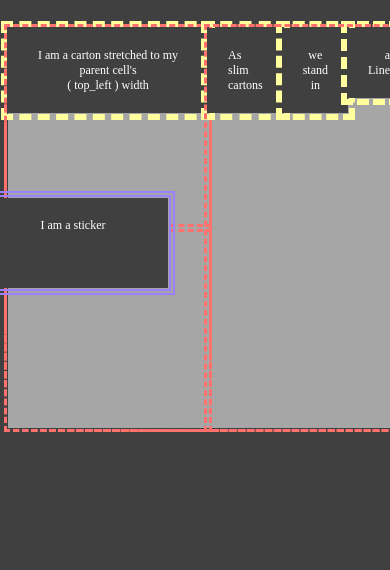
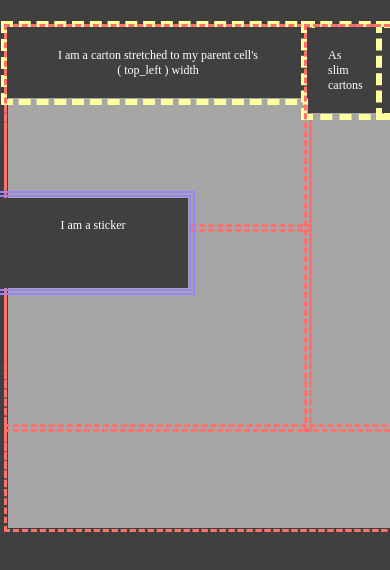
Before and after one commit to cartonmarkup/cssCarton, a plain HTML site: page index.html in a window 390 px wide. Shown: the top 570 px of the page. Drawn offline with Linux system fonts and the light colour scheme.

Commit message:
media queries added to sample

```diff
--- a/index.html
+++ b/index.html
@@ -12,27 +12,32 @@
 
 			.page_grid {
 				width: 600px;
-				height: 400px;
+				min-height: 500px;
 			}
 
 			.left {
-				width: 200px;
+				width: 300px;
 				height: 400px
 			}
 
 			.left_top {
-				width: 200px;
+				width: 300px;
 				height: 200px
 			}
 
 			.left_bottom {
-				width: 200px;
+				width: 300px;
 				height: 200px
 			}
 
 			.right {
-				width: 400px;
+				width: 300px;
 				height: 400px
+			}
+
+			.foot {
+				width: 100%;
+				height: 100px
 			}
 
 			.page {
@@ -53,9 +58,14 @@
 				height: 50px;
 				padding: 20px;
 				top: -30px;
-				left: -30px
+				left: -10px
 			}
 
+			@media ( max-width: 320px ) {
+				.page_grid {
+					width: 300px
+				}
+			}
 		</style>
 	</head>
 
@@ -72,11 +82,11 @@
 					</div>
 				</div>
 				<div class="_cell _alignLeft right">
-
 					<div class="_slim carton _alignLeft">As <br> slim <br> cartons</div>
 					<div class="_slim carton _alignCenter">we <br> stand <br> in </div>
 					<div class="_slim carton _alignRight">a  <br> Line </div>
 				</div>
+				<div class="_cell  foot _alignCenter"></div>
 			</div>
 		</div>
 	</body>
```
Also changed, not shown: README.md.
